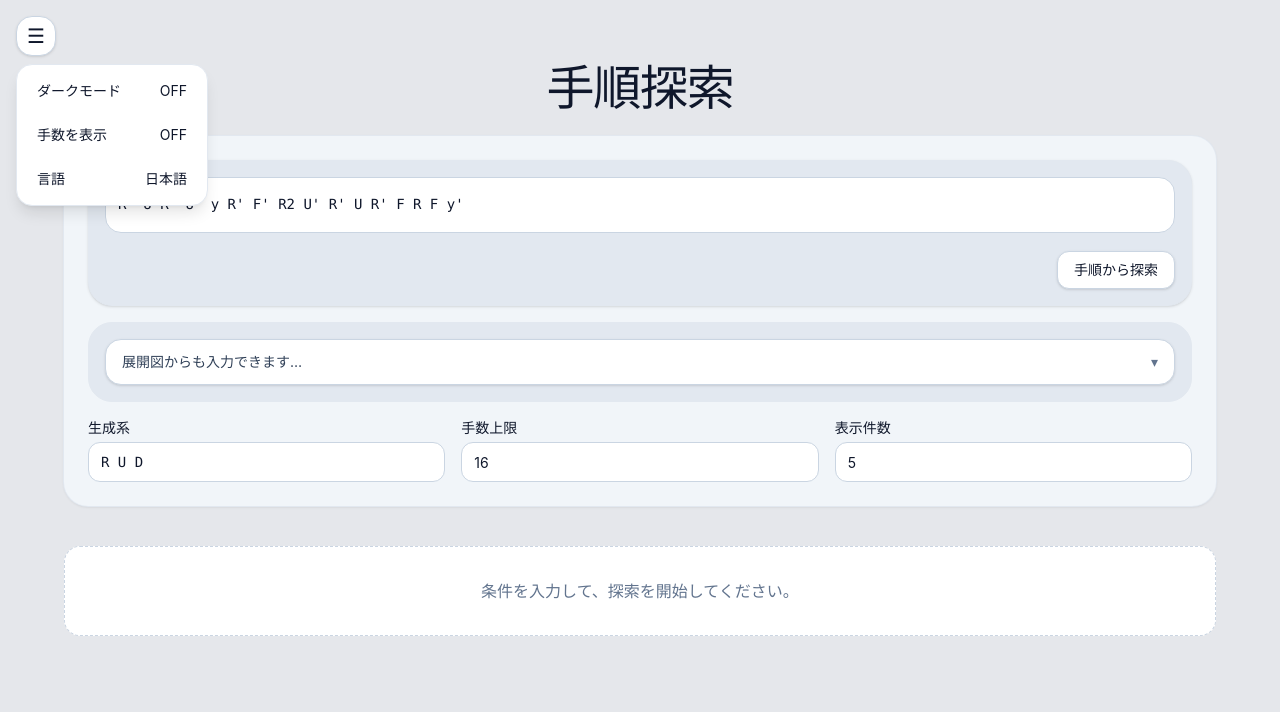
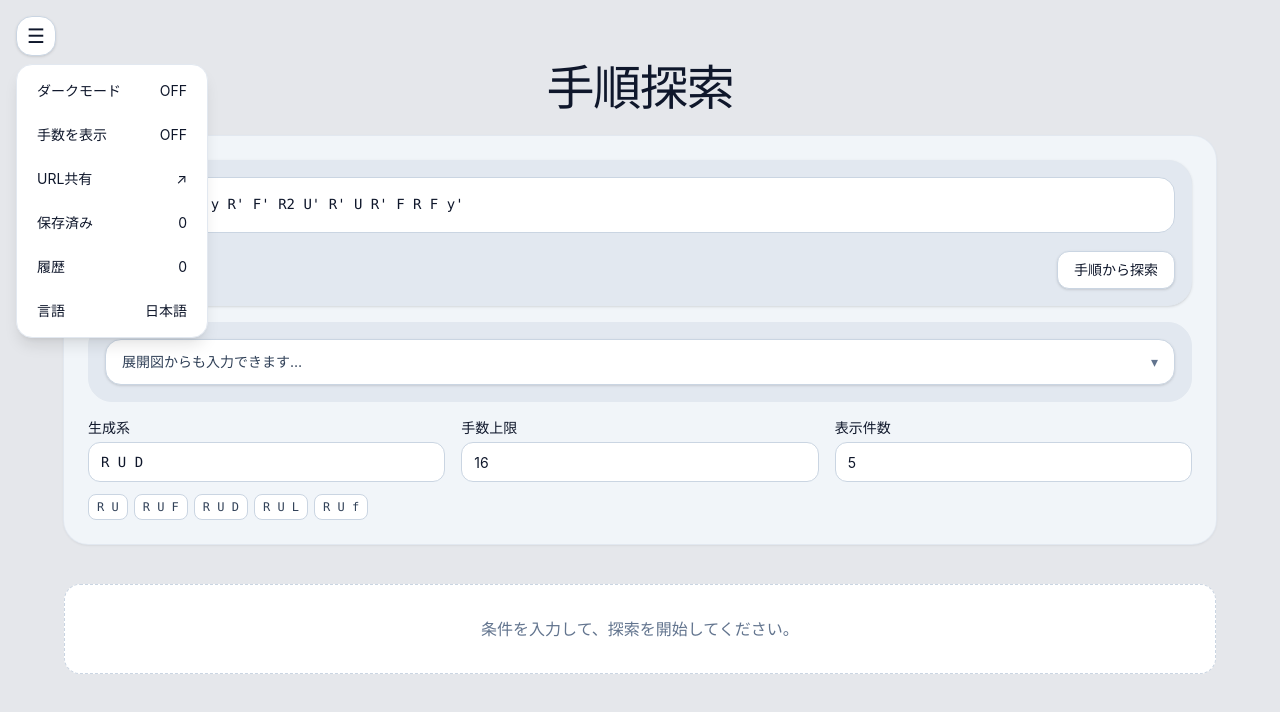
Before and after one commit to hashi-nekomimi/cube-search-app, a React (Vite) app: page / in a window 1280 px wide. Both pictures are taken after a click on the button "menu". Shown: the top 712 px of the page. Built offline with nearby package versions, Linux system fonts and the light colour scheme.

Commit message:
Update App.jsx

```diff
--- a/src/App.jsx
+++ b/src/App.jsx
@@ -1,4 +1,4 @@
-import React, { useMemo, useRef, useState } from "react";
+import React, { useEffect, useMemo, useRef, useState } from "react";
 
 // =========================
 // Core settings
@@ -946,11 +946,16 @@ function NetEditor({ pattern, setPattern, selectedColor }) {
   );
 }
 
-function SolutionCard({ solution, t, showMoveCounts }) {
+function SolutionCard({ solution, t, showMoveCounts, onSave, onCopy }) {
   const displayAlg = formatWithSimulUD(solution);
 
   return (
     <div className="rounded-2xl border border-slate-200 bg-white p-4 shadow-sm transition hover:shadow-md">
+      <div className="mb-3 flex justify-end gap-2">
+        <button onClick={() => onCopy(displayAlg)} className="rounded-xl border border-slate-300 bg-white px-3 py-1 text-xs font-normal text-slate-700 transition hover:bg-slate-50 active:scale-95">{t.copy}</button>
+        <button onClick={() => onSave(solution)} className="rounded-xl border border-slate-300 bg-white px-3 py-1 text-xs font-normal text-slate-700 transition hover:bg-slate-50 active:scale-95">{t.favorite}</button>
+      </div>
+
       <div className="break-words font-mono text-base font-normal text-slate-900">
         {displayAlg || "(空)"}
       </div>
@@ -985,25 +990,32 @@ function ThinkingCard({ foundCount, t }) {
           <span className="h-2.5 w-2.5 animate-bounce rounded-full bg-sky-500 [animation-delay:240ms]" />
         </div>
         <div>
-          <div className="font-normal text-slate-900">{t.thinkingTitle}</div>
-          <div className="text-sm text-slate-600">{t.thinkingBody(foundCount)}</div>
+          <div className={`font-normal text-slate-900`}>{t.thinkingTitle}</div>
+          <div className={`text-sm text-slate-600`}>{t.thinkingBody(foundCount)}</div>
         </div>
       </div>
     </div>
   );
 }
 
-function EmptyCard({ text }) {
-  return <div className="rounded-2xl border border-dashed border-slate-300 bg-white p-8 text-center text-slate-500">{text}</div>;
-}
+function EmptyCard({ text, className = "" }) {
+  return <div className={`rounded-2xl border border-dashed border-slate-300 bg-white p-8 text-center text-slate-500 ${className}`}>{text}</div>;
+}
+
 
 const TEXT = {
   ja: {
     darkMode: "ダークモード",
     showMoveCounts: "手数を表示",
     language: "言語",
+    shareUrl: "URL共有",
+    saved: "保存済み",
+    history: "履歴",
+    presets: "プリセット",
+    favorite: "保存",
+    clear: "削除",
+    copied: "コピーしました",
     inputPlaceholder: "既存の手順を入力…",
-    applyToNet: "展開図に反映",
     searchFromAlg: "手順から探索",
     searching: "探索中…",
     netHint: "展開図からも入力できます…",
@@ -1026,8 +1038,14 @@ const TEXT = {
     darkMode: "Dark mode",
     showMoveCounts: "Show move counts",
     language: "Language",
+    shareUrl: "Share URL",
+    saved: "Saved",
+    history: "History",
+    presets: "Presets",
+    favorite: "Save",
+    clear: "Clear",
+    copied: "Copied",
     inputPlaceholder: "Enter an existing solution…",
-    applyToNet: "Apply to net",
     searchFromAlg: "Search from algorithm",
     searching: "Searching…",
     netHint: "You can also enter a pattern from the net…",
@@ -1050,8 +1068,14 @@ const TEXT = {
     darkMode: "ڈارک موڈ",
     showMoveCounts: "چالوں کی گنتی دکھائیں",
     language: "زبان",
+    shareUrl: "URL شیئر کریں",
+    saved: "محفوظ",
+    history: "تاریخچہ",
+    presets: "پری سیٹ",
+    favorite: "محفوظ کریں",
+    clear: "حذف",
+    copied: "کاپی ہو گیا",
     inputPlaceholder: "موجودہ حل کا طریقہ درج کریں…",
-    applyToNet: "نیٹ پر لگائیں",
     searchFromAlg: "طریقے سے تلاش",
     searching: "تلاش جاری…",
     netHint: "آپ نیٹ سے بھی پیٹرن درج کر سکتے ہیں…",
@@ -1074,8 +1098,14 @@ const TEXT = {
     darkMode: "다크 모드",
     showMoveCounts: "수순 수 표시",
     language: "언어",
+    shareUrl: "URL 공유",
+    saved: "저장됨",
+    history: "기록",
+    presets: "프리셋",
+    favorite: "저장",
+    clear: "삭제",
+    copied: "복사했습니다",
     inputPlaceholder: "기존 해법을 입력…",
-    applyToNet: "전개도에 반영",
     searchFromAlg: "알고리즘으로 탐색",
     searching: "탐색 중…",
     netHint: "전개도에서도 입력할 수 있습니다…",
@@ -1098,8 +1128,14 @@ const TEXT = {
     darkMode: "डार्क मोड",
     showMoveCounts: "चालों की संख्या दिखाएँ",
     language: "भाषा",
+    shareUrl: "URL साझा करें",
+    saved: "सहेजे गए",
+    history: "इतिहास",
+    presets: "प्रीसेट",
+    favorite: "सहेजें",
+    clear: "हटाएँ",
+    copied: "कॉपी हुआ",
     inputPlaceholder: "मौजूदा समाधान दर्ज करें…",
-    applyToNet: "नेट पर लागू करें",
     searchFromAlg: "एल्गोरिदम से खोजें",
     searching: "खोज जारी…",
     netHint: "नेट से भी पैटर्न दर्ज कर सकते हैं…",
@@ -1122,8 +1158,14 @@ const TEXT = {
     darkMode: "الوضع الداكن",
     showMoveCounts: "إظهار عدد الحركات",
     language: "اللغة",
+    shareUrl: "مشاركة الرابط",
+    saved: "محفوظ",
+    history: "السجل",
+    presets: "إعدادات جاهزة",
+    favorite: "حفظ",
+    clear: "حذف",
+    copied: "تم النسخ",
     inputPlaceholder: "أدخل الحل الموجود…",
-    applyToNet: "تطبيق على المخطط",
     searchFromAlg: "البحث من الخوارزمية",
     searching: "جارٍ البحث…",
     netHint: "يمكنك أيضًا إدخال النمط من المخطط…",
@@ -1153,6 +1195,41 @@ const LANGUAGE_LABEL = {
   ar: "العربية",
 };
 
+const PRESET_GENS = ["R U", "R U F", "R U D", "R U L", "R U f"];
+const STORAGE_KEYS = {
+  favorites: "cube-search-favorites-v1",
+  history: "cube-search-history-v1",
+};
+
+function encodeShareState(obj) {
+  const bytes = new TextEncoder().encode(JSON.stringify(obj));
+  let binary = "";
+  for (const b of bytes) binary += String.fromCharCode(b);
+  return btoa(binary).replaceAll("+", "-").replaceAll("/", "_").replaceAll("=", "");
+}
+
+function decodeShareState(text) {
+  const padded = text.replaceAll("-", "+").replaceAll("_", "/") + "===".slice((text.length + 3) % 4);
+  const binary = atob(padded);
+  const bytes = Uint8Array.from(binary, (c) => c.charCodeAt(0));
+  return JSON.parse(new TextDecoder().decode(bytes));
+}
+
+function readStorageList(key) {
+  try {
+    const value = JSON.parse(localStorage.getItem(key) || "[]");
+    return Array.isArray(value) ? value : [];
+  } catch {
+    return [];
+  }
+}
+
+function writeStorageList(key, value) {
+  try {
+    localStorage.setItem(key, JSON.stringify(value));
+  } catch (_) {}
+}
+
 export default function App() {
   const [isDark, setIsDark] = useState(false);
   const [showMoveCounts, setShowMoveCounts] = useState(false);
@@ -1160,6 +1237,11 @@ export default function App() {
   const [languageOpen, setLanguageOpen] = useState(false);
   const [language, setLanguage] = useState("ja");
   const t = TEXT[language];
+  const [savedOpen, setSavedOpen] = useState(false);
+  const [historyOpen, setHistoryOpen] = useState(false);
+  const [favorites, setFavorites] = useState([]);
+  const [history, setHistory] = useState([]);
+  const [shareMessage, setShareMessage] = useState("");
   const [inputMode, setInputMode] = useState("alg");
   const [targetAlg, setTargetAlg] = useState("R' U R' U' y R' F' R2 U' R' U R' F R F y'");
   const [targetPattern, setTargetPattern] = useState(solvedPattern());
@@ -1173,6 +1255,28 @@ export default function App() {
   const [isSearching, setIsSearching] = useState(false);
   const [hasSearched, setHasSearched] = useState(false);
   const searchSessionRef = useRef(0);
+
+  useEffect(() => {
+    setFavorites(readStorageList(STORAGE_KEYS.favorites));
+    setHistory(readStorageList(STORAGE_KEYS.history));
+
+    const raw = window.location.hash.startsWith("#s=") ? window.location.hash.slice(3) : "";
+    if (!raw) return;
+
+    try {
+      const data = decodeShareState(raw);
+      if (typeof data.targetAlg === "string") setTargetAlg(data.targetAlg);
+      if (data.targetPattern) setTargetPattern(data.targetPattern);
+      if (typeof data.selectedColor === "string") setSelectedColor(data.selectedColor);
+      if (typeof data.netOpen === "boolean") setNetOpen(data.netOpen);
+      if (typeof data.searchMovesText === "string") setSearchMovesText(data.searchMovesText);
+      if (Number.isFinite(data.maxSymbolDepth)) setMaxSymbolDepth(data.maxSymbolDepth);
+      if (Number.isFinite(data.limit)) setLimit(data.limit);
+      if (typeof data.isDark === "boolean") setIsDark(data.isDark);
+      if (typeof data.showMoveCounts === "boolean") setShowMoveCounts(data.showMoveCounts);
+      if (typeof data.language === "string" && TEXT[data.language]) setLanguage(data.language);
+    } catch (_) {}
+  }, []);
 
   const searchMovesPreview = useMemo(() => {
     try {
@@ -1211,6 +1315,55 @@ export default function App() {
     setHasSearched(false);
   }
 
+  function currentShareState() {
+    return { targetAlg, targetPattern, selectedColor, netOpen, searchMovesText, maxSymbolDepth, limit, isDark, showMoveCounts, language };
+  }
+
+  async function shareUrl() {
+    const hash = `#s=${encodeShareState(currentShareState())}`;
+    const url = `${window.location.origin}${window.location.pathname}${hash}`;
+    window.history.replaceState(null, "", hash);
+    try {
+      await navigator.clipboard.writeText(url);
+      setShareMessage(t.copied);
+    } catch {
+      setShareMessage(url);
+    }
+  }
+
+  function saveHistoryItem(mode) {
+    const item = { id: Date.now(), mode, targetAlg, targetPattern, searchMovesText, maxSymbolDepth, limit };
+    const itemKey = JSON.stringify({ mode, targetAlg, targetPattern, searchMovesText, maxSymbolDepth, limit });
+    const next = [item, ...history.filter((x) => JSON.stringify({ mode: x.mode, targetAlg: x.targetAlg, targetPattern: x.targetPattern, searchMovesText: x.searchMovesText, maxSymbolDepth: x.maxSymbolDepth, limit: x.limit }) !== itemKey)].slice(0, 12);
+    setHistory(next);
+    writeStorageList(STORAGE_KEYS.history, next);
+  }
+
+  function applyHistoryItem(item) {
+    if (item.targetAlg !== undefined) setTargetAlg(item.targetAlg);
+    if (item.targetPattern) setTargetPattern(item.targetPattern);
+    if (item.searchMovesText !== undefined) setSearchMovesText(item.searchMovesText);
+    if (item.maxSymbolDepth !== undefined) setMaxSymbolDepth(item.maxSymbolDepth);
+    if (item.limit !== undefined) setLimit(item.limit);
+    if (item.mode === "pattern") setNetOpen(true);
+    setMenuOpen(false);
+  }
+
+  function saveFavoriteSolution(solution) {
+    const alg = formatWithSimulUD(solution);
+    const item = { id: Date.now(), alg };
+    const next = [item, ...favorites.filter((x) => x.alg !== alg)].slice(0, 30);
+    setFavorites(next);
+    writeStorageList(STORAGE_KEYS.favorites, next);
+  }
+
+  async function copyText(text) {
+    try {
+      await navigator.clipboard.writeText(text);
+      setShareMessage(t.copied);
+    } catch (_) {}
+  }
+
     async function runSearch(mode) {
     const currentSession = searchSessionRef.current + 1;
     searchSessionRef.current = currentSession;
@@ -1219,6 +1372,7 @@ export default function App() {
     setSolutions([]);
     setHasSearched(true);
     setIsSearching(true);
+    saveHistoryItem(mode);
 
     try {
       const moves = makeSearchMoves(searchMovesText);
@@ -1397,21 +1551,61 @@ export default function App() {
           >
             <button
               onClick={() => setIsDark((v) => !v)}
-              className="menu-item flex w-full items-center justify-between rounded-xl px-3 py-2 text-sm font-normal text-slate-900 transition hover:bg-slate-50 active:scale-95"
+              className={`menu-item flex w-full items-center justify-between rounded-xl px-3 py-2 text-sm font-normal text-slate-900 transition hover:bg-slate-50 active:scale-95`}
             >
               <span>{t.darkMode}</span>
               <span>{isDark ? "ON" : "OFF"}</span>
             </button>
             <button
               onClick={() => setShowMoveCounts((v) => !v)}
-              className="menu-item mt-2 flex w-full items-center justify-between rounded-xl px-3 py-2 text-sm font-normal text-slate-900 transition hover:bg-slate-50 active:scale-95"
+              className={`menu-item mt-2 flex w-full items-center justify-between rounded-xl px-3 py-2 text-sm font-normal text-slate-900 transition hover:bg-slate-50 active:scale-95`}
             >
               <span>{t.showMoveCounts}</span>
               <span>{showMoveCounts ? "ON" : "OFF"}</span>
             </button>
             <button
+              onClick={shareUrl}
+              className="menu-item mt-2 flex w-full items-center justify-between rounded-xl px-3 py-2 text-sm font-normal text-slate-900 transition hover:bg-slate-50 active:scale-95"
+            >
+              <span>{t.shareUrl}</span>
+              <span>↗</span>
+            </button>
+            <button
+              onClick={() => setSavedOpen((v) => !v)}
+              className="menu-item mt-2 flex w-full items-center justify-between rounded-xl px-3 py-2 text-sm font-normal text-slate-900 transition hover:bg-slate-50 active:scale-95"
+            >
+              <span>{t.saved}</span>
+              <span>{savedOpen ? "▴" : favorites.length}</span>
+            </button>
+            {savedOpen ? (
+              <div className="mt-2 max-h-52 overflow-auto rounded-xl border border-slate-200 p-2">
+                {favorites.length ? favorites.map((item) => (
+                  <button key={item.id} onClick={() => copyText(item.alg)} className="menu-item mb-1 block w-full rounded-xl px-3 py-2 text-left font-mono text-xs text-slate-900 transition hover:bg-slate-50 active:scale-95">{item.alg}</button>
+                )) : <div className="px-3 py-2 text-xs text-slate-500">0</div>}
+                {favorites.length ? <button onClick={() => { setFavorites([]); writeStorageList(STORAGE_KEYS.favorites, []); }} className="menu-item mt-2 w-full rounded-xl px-3 py-2 text-xs text-slate-900">{t.clear}</button> : null}
+              </div>
+            ) : null}
+            <button
+              onClick={() => setHistoryOpen((v) => !v)}
+              className="menu-item mt-2 flex w-full items-center justify-between rounded-xl px-3 py-2 text-sm font-normal text-slate-900 transition hover:bg-slate-50 active:scale-95"
+            >
+              <span>{t.history}</span>
+              <span>{historyOpen ? "▴" : history.length}</span>
+            </button>
+            {historyOpen ? (
+              <div className="mt-2 max-h-52 overflow-auto rounded-xl border border-slate-200 p-2">
+                {history.length ? history.map((item) => (
+                  <button key={item.id} onClick={() => applyHistoryItem(item)} className="menu-item mb-1 block w-full rounded-xl px-3 py-2 text-left text-xs text-slate-900 transition hover:bg-slate-50 active:scale-95">
+                    <div className="font-mono">{item.searchMovesText}</div>
+                    <div className="truncate text-slate-500">{item.mode === "alg" ? item.targetAlg : t.searchFromNet}</div>
+                  </button>
+                )) : <div className="px-3 py-2 text-xs text-slate-500">0</div>}
+                {history.length ? <button onClick={() => { setHistory([]); writeStorageList(STORAGE_KEYS.history, []); }} className="menu-item mt-2 w-full rounded-xl px-3 py-2 text-xs text-slate-900">{t.clear}</button> : null}
+              </div>
+            ) : null}
+            <button
               onClick={() => setLanguageOpen((v) => !v)}
-              className="menu-item mt-2 flex w-full items-center justify-between rounded-xl px-3 py-2 text-sm font-normal text-slate-900 transition hover:bg-slate-50 active:scale-95"
+              className={`menu-item mt-2 flex w-full items-center justify-between rounded-xl px-3 py-2 text-sm font-normal text-slate-900 transition hover:bg-slate-50 active:scale-95`}
             >
               <span>{t.language}</span>
               <span>{languageOpen ? "▴" : LANGUAGE_LABEL[language]}</span>
@@ -1449,10 +1643,10 @@ export default function App() {
                   value={targetAlg}
                   onChange={(e) => setTargetAlg(e.target.value)}
                   placeholder={t.inputPlaceholder}
-                  className="h-14 w-full resize-none rounded-2xl border border-slate-300 bg-white px-3 py-4 font-mono text-sm leading-5 outline-none placeholder:text-slate-400 focus:ring-2 focus:ring-slate-400"
+                  className={`h-14 w-full resize-none rounded-2xl border border-slate-300 bg-white px-3 py-4 font-mono text-sm leading-5 outline-none placeholder:text-slate-400 focus:ring-2 focus:ring-slate-400`}
                 />
                 <div className="mt-3 flex flex-wrap justify-end gap-2">
-                  <button onClick={() => runSearch("alg")} disabled={isSearching} className="rounded-xl border border-slate-300 bg-white px-4 py-2 text-sm font-normal text-slate-900 shadow-sm transition hover:bg-slate-50 active:scale-95 disabled:opacity-60">{t.searchFromAlg}</button>
+                  <button onClick={() => runSearch("alg")} disabled={isSearching} className={`rounded-xl border border-slate-300 bg-white px-4 py-2 text-sm font-normal text-slate-900 shadow-sm transition hover:bg-slate-50 active:scale-95 disabled:opacity-60`}>{t.searchFromAlg}</button>
                 </div>
               </div>
 
@@ -1461,7 +1655,7 @@ export default function App() {
                   <button
                     type="button"
                     onClick={() => setNetOpen(true)}
-                    className="flex w-full items-center justify-between rounded-2xl border border-slate-300 bg-white px-4 py-3 text-left text-sm font-normal text-slate-700 shadow-sm transition hover:bg-slate-50 active:scale-95"
+                    className={`flex w-full items-center justify-between rounded-2xl border border-slate-300 bg-white px-4 py-3 text-left text-sm font-normal text-slate-700 shadow-sm transition hover:bg-slate-50 active:scale-95`}
                   >
                     <span>{t.netHint}</span>
                     <span className="text-slate-500">▾</span>
@@ -1479,14 +1673,14 @@ export default function App() {
                       <button
                         type="button"
                         onClick={() => setNetOpen(false)}
-                        className="rounded-xl border border-slate-300 bg-white px-3 py-2 text-sm font-normal text-slate-700 shadow-sm transition hover:bg-slate-50 active:scale-95"
+                        className={`rounded-xl border border-slate-300 bg-white px-3 py-2 text-sm font-normal text-slate-700 shadow-sm transition hover:bg-slate-50 active:scale-95`}
                       >
                         {t.closeNet}
                       </button>
                     </div>
                     <NetEditor pattern={targetPattern} setPattern={setTargetPattern} selectedColor={selectedColor} />
                     <div className="mt-4 flex justify-end">
-                      <button onClick={() => runSearch("pattern")} disabled={isSearching} className="w-fit whitespace-nowrap rounded-xl border border-slate-300 bg-white px-4 py-2 text-sm font-normal text-slate-900 shadow-sm transition hover:bg-slate-50 active:scale-95 disabled:opacity-60">{t.searchFromNet}</button>
+                      <button onClick={() => runSearch("pattern")} disabled={isSearching} className={`w-fit whitespace-nowrap rounded-xl border border-slate-300 bg-white px-4 py-2 text-sm font-normal text-slate-900 shadow-sm transition hover:bg-slate-50 active:scale-95 disabled:opacity-60`}>{t.searchFromNet}</button>
                     </div>
                   </>
                 )}
@@ -1495,15 +1689,20 @@ export default function App() {
 
             <div className="grid items-start gap-4 sm:grid-cols-3">
               <label className="grid gap-1">
-                <span className="text-sm font-normal">{t.generator}</span>
+                <span className={`text-sm font-normal`}>{t.generator}</span>
                 <input value={searchMovesText} onChange={(e) => setSearchMovesText(e.target.value)} className="h-10 rounded-xl border border-slate-300 bg-white px-3 py-2 font-mono text-sm leading-5 outline-none focus:ring-2 focus:ring-slate-400" placeholder="例: R U D / R U f / R U S / R U x" />
+                <div className="mt-2 flex flex-wrap gap-1.5">
+                  {PRESET_GENS.map((preset) => (
+                    <button key={preset} type="button" onClick={() => setSearchMovesText(preset)} className="rounded-lg border border-slate-300 bg-white px-2 py-1 font-mono text-xs text-slate-700 transition hover:bg-slate-50 active:scale-95">{preset}</button>
+                  ))}
+                </div>
               </label>
               <label className="grid gap-1">
-                <span className="text-sm font-normal">{t.depthLimit}</span>
+                <span className={`text-sm font-normal`}>{t.depthLimit}</span>
                 <input type="number" value={maxSymbolDepth} onChange={(e) => setMaxSymbolDepth(Number(e.target.value))} className="h-10 rounded-xl border border-slate-300 bg-white px-3 py-2 text-sm leading-5 outline-none focus:ring-2 focus:ring-slate-400" />
               </label>
               <label className="grid gap-1">
-                <span className="text-sm font-normal">{t.resultLimit}</span>
+                <span className={`text-sm font-normal`}>{t.resultLimit}</span>
                 <input type="number" value={limit} onChange={(e) => setLimit(Number(e.target.value))} className="h-10 rounded-xl border border-slate-300 bg-white px-3 py-2 text-sm leading-5 outline-none focus:ring-2 focus:ring-slate-400" />
               </label>
             </div>
@@ -1512,12 +1711,14 @@ export default function App() {
 
         {error && <div className="mb-4 rounded-2xl border border-red-200 bg-red-50 p-4 text-sm text-red-700">{error}</div>}
 
+        {shareMessage ? <div className="mb-4 rounded-2xl border border-slate-200 bg-white p-3 text-sm text-slate-600">{shareMessage}</div> : null}
+
         <div className="mb-4">
           {isSearching ? <ThinkingCard foundCount={solutions.length} t={t} /> : null}
         </div>
 
         <div className="grid gap-4 md:grid-cols-2">
-          {solutions.map((solution, i) => <SolutionCard key={`${i}-${algToString(solution)}`} solution={solution} t={t} showMoveCounts={showMoveCounts} />)}
+          {solutions.map((solution, i) => <SolutionCard key={`${i}-${algToString(solution)}`} solution={solution} t={t} showMoveCounts={showMoveCounts} onSave={saveFavoriteSolution} onCopy={copyText} />)}
         </div>
 
         {!isSearching && !error && hasSearched && solutions.length === 0 ? (
```
